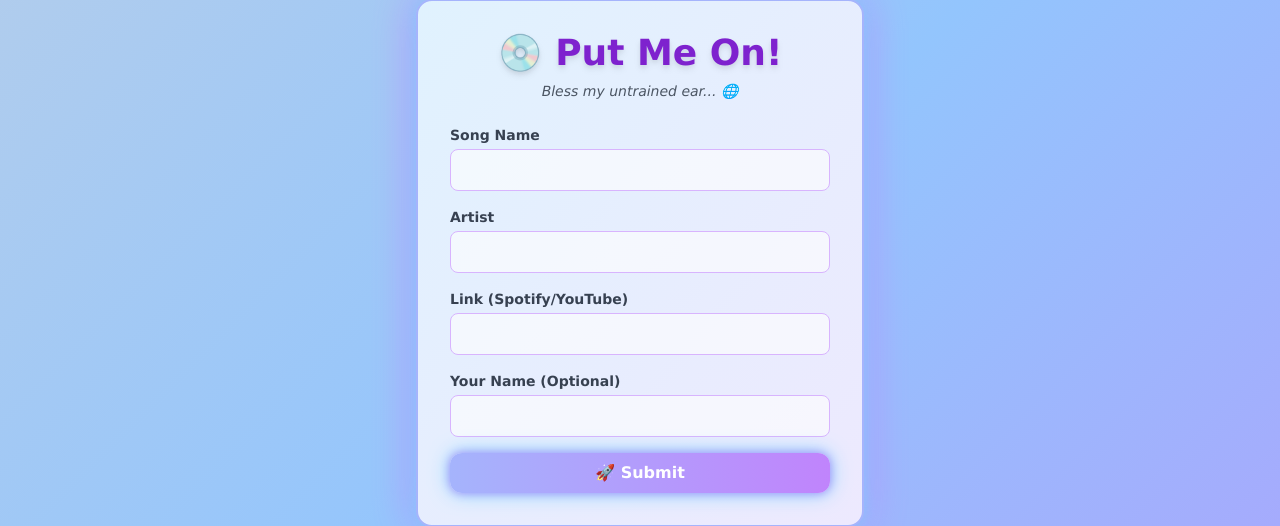
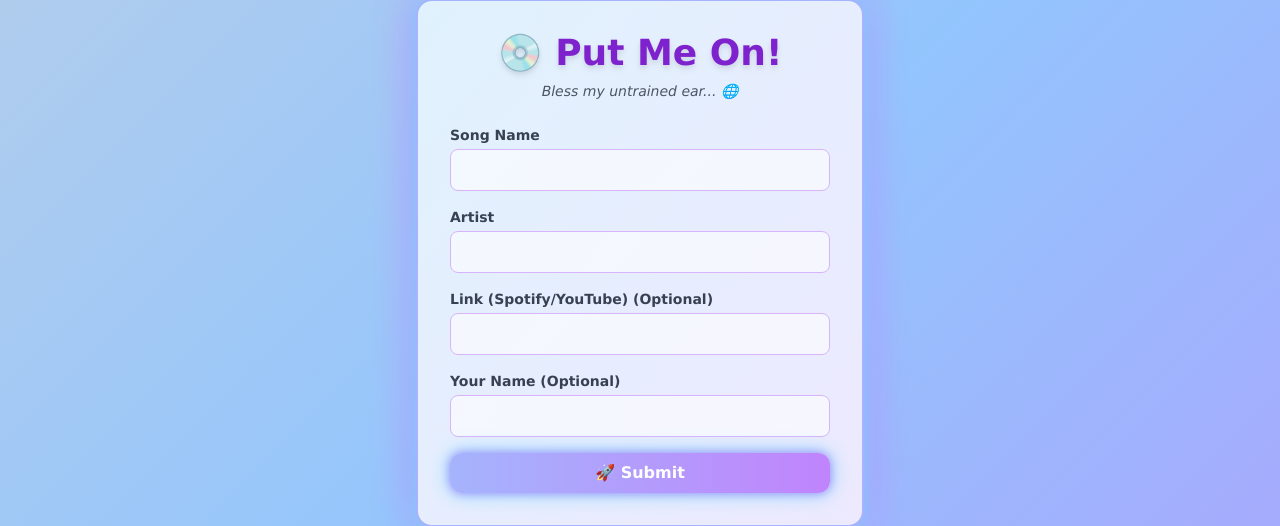
Before and after one commit to TWilli9/PutMeOn-, a Flask app: page / in a window 1280 px wide. Shown: the part 137-663 px from the top of the page. Run offline with Flask 3, Linux system fonts and the light colour scheme; parts of the project's set-up code (start-up, migrations or seed data) failed here and were passed over; some libraries are stand-ins or nearby versions.

Commit message:
commit 4

```diff
--- a/templates/form.html
+++ b/templates/form.html
@@ -51,7 +51,7 @@
       </div>
 
       <div>
-        <label class="block text-sm font-bold text-gray-700">Link (Spotify/YouTube)</label>
+        <label class="block text-sm font-bold text-gray-700">Link (Spotify/YouTube) (Optional)</label>
         <input type="url" name="link"
                class="mt-1 w-full rounded-lg border border-purple-300 px-3 py-2 focus:ring-2 focus:ring-purple-500 bg-white bg-opacity-60">
       </div>
```
